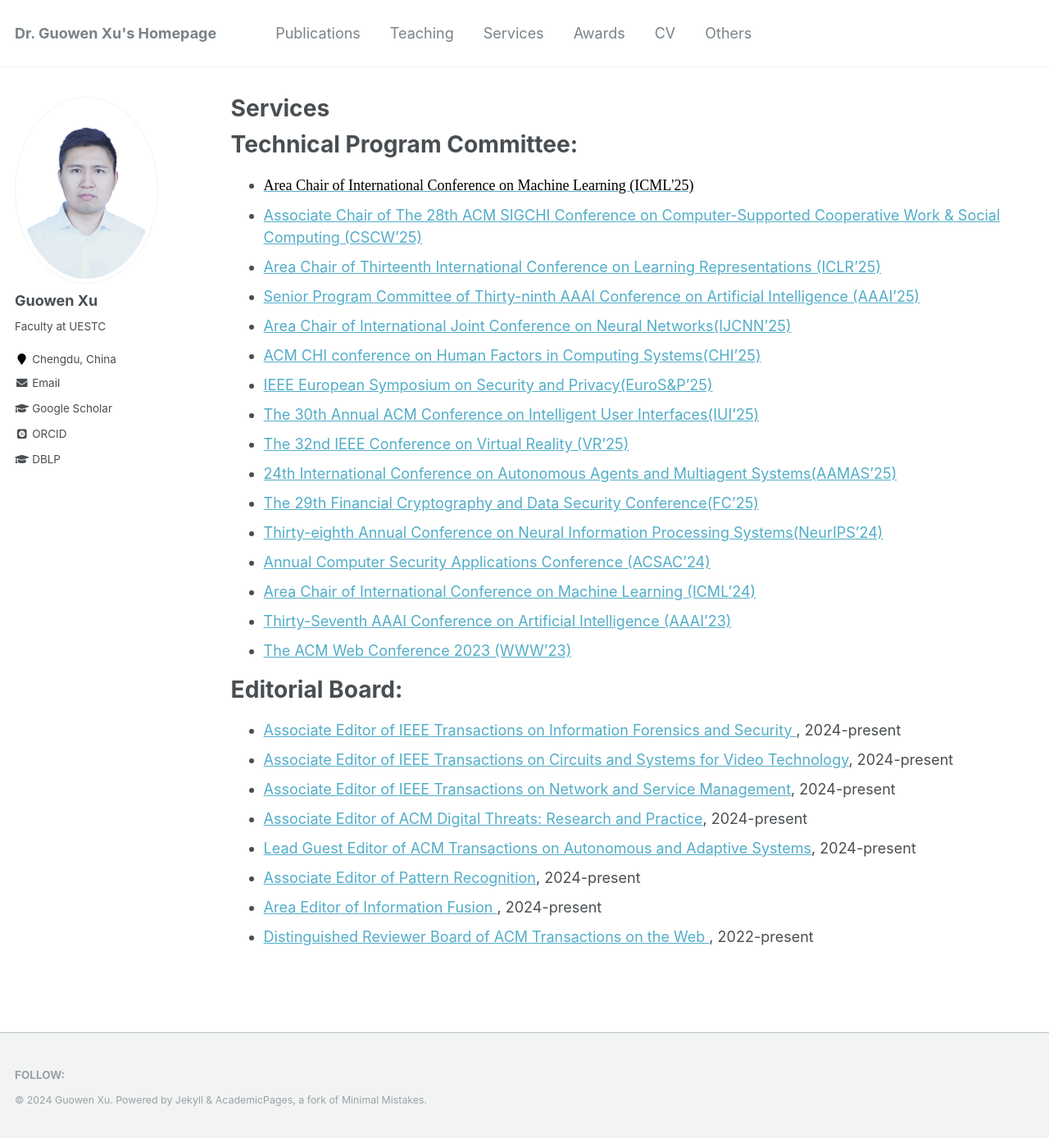
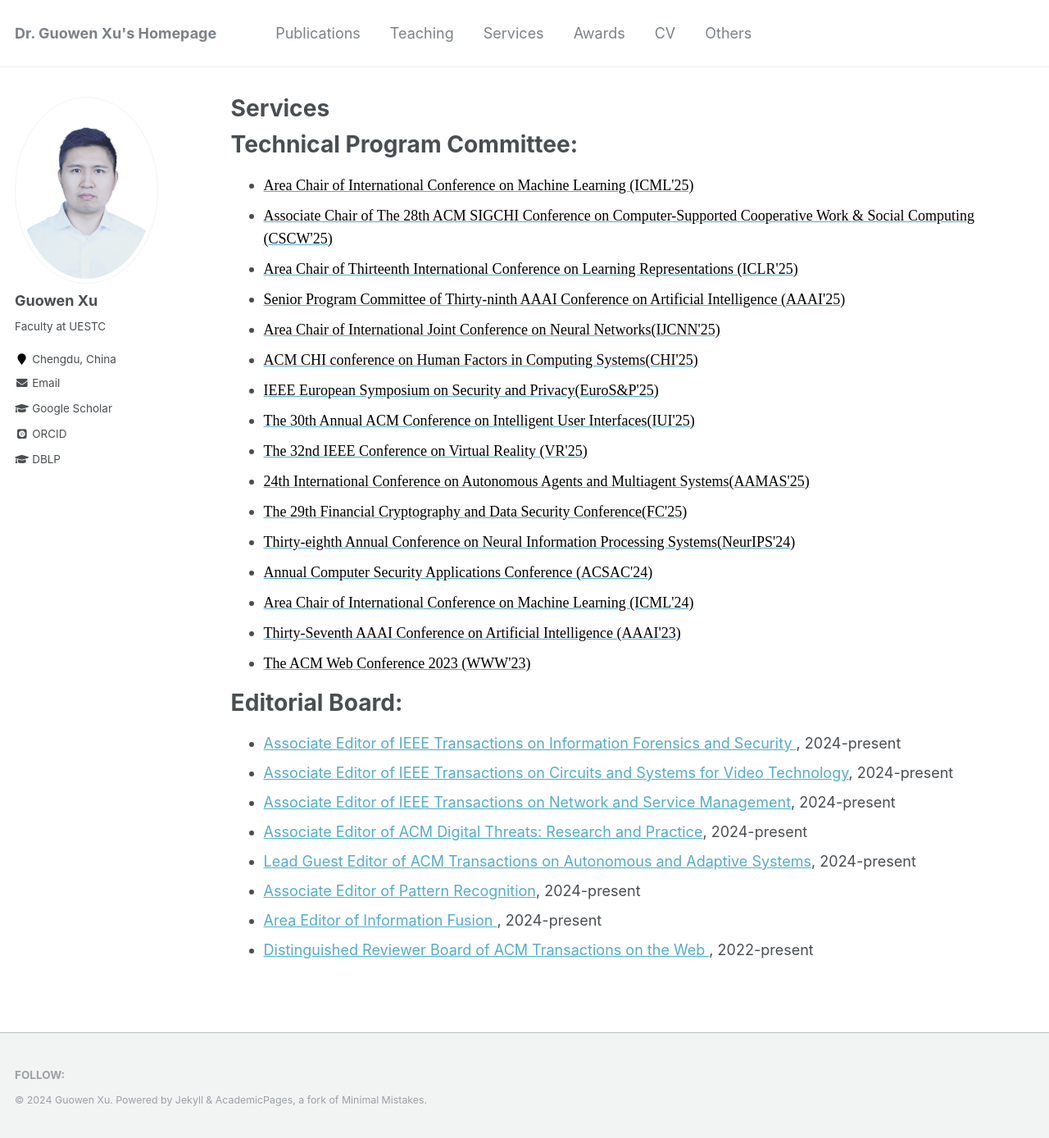
Before and after one commit to Guowen-xu/guowen-xu.github.io, a Jekyll site: the page built from _pages/services.md, in a window 1280 px wide and 1388 px high. Shown: the whole window at 82% size. Built offline with Jekyll 4.4.1, drawn with Linux system fonts in a browser that asks for light colours; some web fonts are replaced.

Commit message:
Update services.md

```diff
--- a/_pages/services.md
+++ b/_pages/services.md
@@ -7,21 +7,21 @@ author_profile: true
 Technical Program Committee:
 ======
 *  [ <font face="Times New Roman" color=black size=4> Area Chair of International Conference on Machine Learning (ICML'25)</font>](https://icml.cc/)
-*   [Associate Chair of The 28th ACM SIGCHI Conference on Computer-Supported Cooperative Work & Social Computing (CSCW'25)](https://cscw.acm.org/2025/)
-*   [Area Chair of Thirteenth International Conference on Learning Representations (ICLR'25)](https://iclr.cc/Conferences/2025)
-*  [Senior Program Committee of Thirty-ninth AAAI Conference on Artificial Intelligence (AAAI'25)](https://aaai.org/Conferences/AAAI-23/)
-*  [Area Chair of International Joint Conference on Neural Networks(IJCNN'25)](https://2025.ijcnn.org)
-*  [ACM CHI conference on Human Factors in Computing Systems(CHI'25)](https://chi2025.acm.org)
-*  [IEEE European Symposium on Security and Privacy(EuroS&P'25)](https://eurosp2025.ieee-security.org/committee-program.html)
-* [The 30th Annual ACM Conference on Intelligent User Interfaces(IUI'25)](https://iui.acm.org/2025/)
-*   [The 32nd IEEE Conference on Virtual Reality (VR'25)](http://ieeevr.org/2025/)
-*   [24th International Conference on Autonomous Agents and Multiagent Systems(AAMAS'25)](https://aamas2025.org)
-*   [The 29th Financial Cryptography and Data Security Conference(FC'25)](https://fc25.ifca.ai)
-* [Thirty-eighth Annual Conference on Neural Information Processing Systems(NeurIPS'24)](https://neurips.cc/)
-* [Annual Computer Security Applications Conference (ACSAC'24)](https://www.acsac.org)
-* [Area Chair of International Conference on Machine Learning (ICML'24)](https://icml.cc/Conferences/2024)
-* [Thirty-Seventh AAAI Conference on Artificial Intelligence (AAAI'23)](https://aaai.org/Conferences/AAAI-23/)
-* [The ACM Web Conference 2023 (WWW'23)](https://www2023.thewebconf.org/)
+*   [<font face="Times New Roman" color=black size=4> Associate Chair of The 28th ACM SIGCHI Conference on Computer-Supported Cooperative Work & Social Computing (CSCW'25)</font>](https://cscw.acm.org/2025/)
+*   [<font face="Times New Roman" color=black size=4> Area Chair of Thirteenth International Conference on Learning Representations (ICLR'25)</font>](https://iclr.cc/Conferences/2025)
+*  [<font face="Times New Roman" color=black size=4>Senior Program Committee of Thirty-ninth AAAI Conference on Artificial Intelligence (AAAI'25)</font>](https://aaai.org/Conferences/AAAI-23/)
+*  [<font face="Times New Roman" color=black size=4>Area Chair of International Joint Conference on Neural Networks(IJCNN'25)</font>](https://2025.ijcnn.org)
+*  [<font face="Times New Roman" color=black size=4>ACM CHI conference on Human Factors in Computing Systems(CHI'25)</font>](https://chi2025.acm.org)
+*  [<font face="Times New Roman" color=black size=4>IEEE European Symposium on Security and Privacy(EuroS&P'25)</font>](https://eurosp2025.ieee-security.org/committee-program.html)
+* [<font face="Times New Roman" color=black size=4>The 30th Annual ACM Conference on Intelligent User Interfaces(IUI'25)</font>](https://iui.acm.org/2025/)
+*   [<font face="Times New Roman" color=black size=4>The 32nd IEEE Conference on Virtual Reality (VR'25)</font>](http://ieeevr.org/2025/)
+*   [<font face="Times New Roman" color=black size=4>24th International Conference on Autonomous Agents and Multiagent Systems(AAMAS'25)</font>](https://aamas2025.org)
+*   [<font face="Times New Roman" color=black size=4>The 29th Financial Cryptography and Data Security Conference(FC'25)</font>](https://fc25.ifca.ai)
+* [<font face="Times New Roman" color=black size=4>Thirty-eighth Annual Conference on Neural Information Processing Systems(NeurIPS'24)</font>](https://neurips.cc/)
+* [<font face="Times New Roman" color=black size=4>Annual Computer Security Applications Conference (ACSAC'24)</font>](https://www.acsac.org)
+* [<font face="Times New Roman" color=black size=4>Area Chair of International Conference on Machine Learning (ICML'24)</font>](https://icml.cc/Conferences/2024)
+* [<font face="Times New Roman" color=black size=4>Thirty-Seventh AAAI Conference on Artificial Intelligence (AAAI'23)</font>](https://aaai.org/Conferences/AAAI-23/)
+* [<font face="Times New Roman" color=black size=4>The ACM Web Conference 2023 (WWW'23)</font>](https://www2023.thewebconf.org/)
 
 
 Editorial Board:
```
